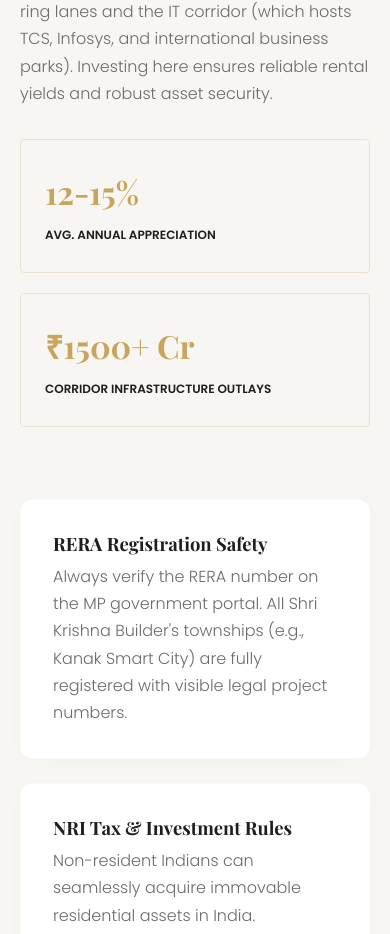
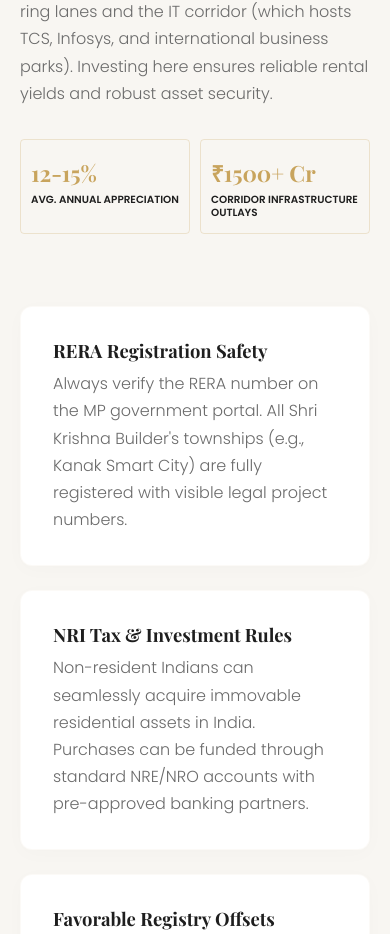
Before and after one commit to sidsahu4570-droid/shri-krishna-builders, a React (Vite) app: page /investment-guide in a window 390 px wide. Shown: the part 1316-2250 px from the top of the page. Built offline with nearby package versions, Linux system fonts and the light colour scheme; a web font is replaced by a local one.

Commit message:
Style: Modified mobile stats cards to render as a 1x2 side-by-side grid with responsive font sizes and paddings

```diff
--- a/src/index.css
+++ b/src/index.css
@@ -2666,10 +2666,24 @@ img {
     box-sizing: border-box !important;
   }
 
-  /* Investment Guide Small Stats Cards stack on mobile */
+  /* Investment Guide Small Stats Cards 1x2 on mobile */
   .stats-row-small {
-    grid-template-columns: 1fr !important;
-    gap: 1.25rem !important;
+    grid-template-columns: 1fr 1fr !important;
+    gap: 10px !important;
+  }
+
+  .stats-row-small .stat-card-outline {
+    padding: 14px 10px !important;
+  }
+
+  .stats-row-small .stat-card-outline strong {
+    font-size: 1.4rem !important;
+  }
+
+  .stats-row-small .stat-card-outline span {
+    font-size: 0.65rem !important;
+    line-height: 1.25 !important;
+    display: block !important;
   }
 }
 
```
